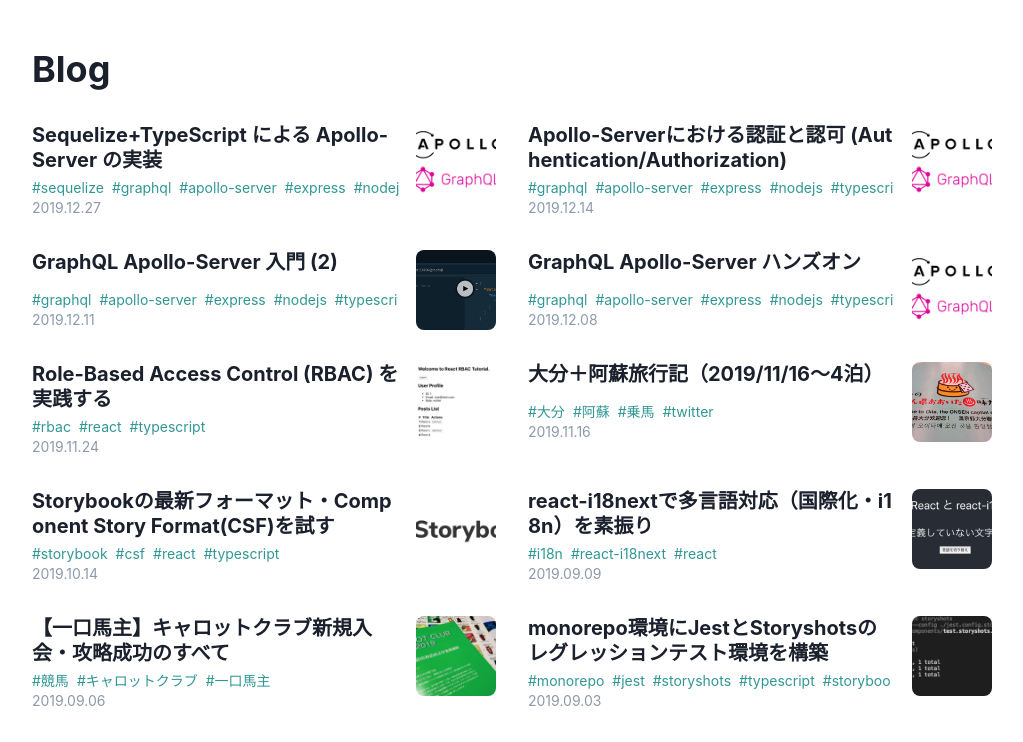
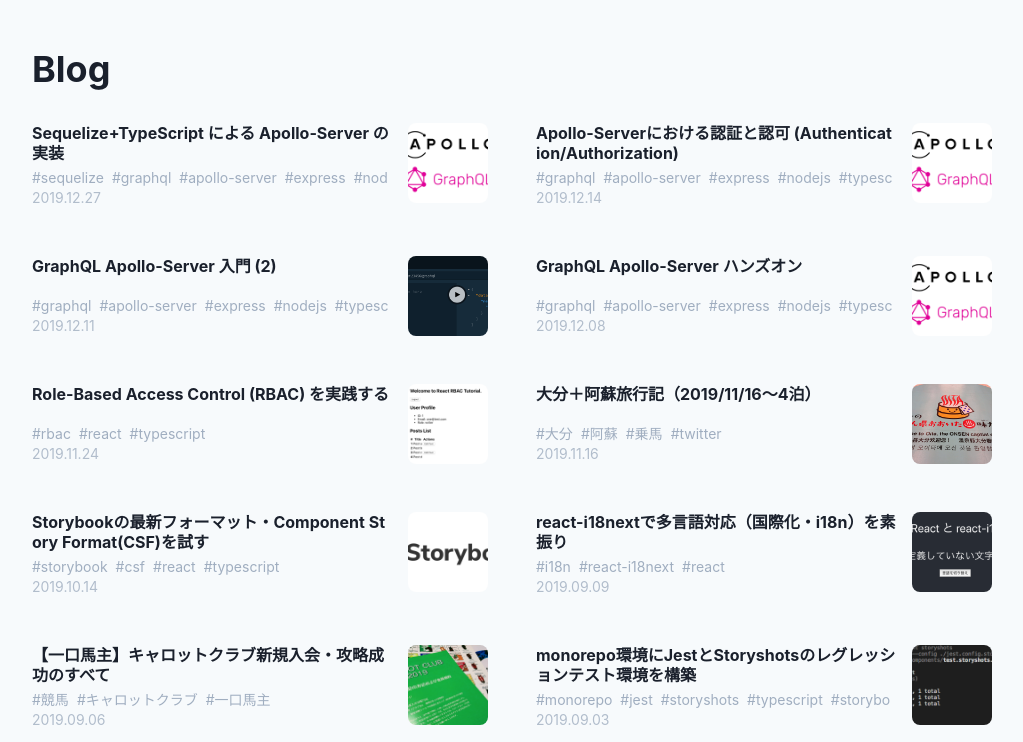
Before and after one commit to suzukalight/suzukalight-com, a Next.js app: page /blog in a window 1280 px wide. Shown: the top 742 px of the page, without its empty margins (128-1151 px from the left). Built offline with nearby package versions, Linux system fonts and the light colour scheme.

Commit message:
Update styles

```diff
--- a/src/components/molecules/ArticleList/index.tsx
+++ b/src/components/molecules/ArticleList/index.tsx
@@ -36,7 +36,7 @@
         <Flex flexGrow={1} direction="column">
           <Heading
             as="h3"
-            size="md"
+            size="sm"
             lineHeight={1.25}
             maxH="2.5em"
             overflowY="hidden"
@@ -48,10 +48,10 @@
           <Flex flexGrow={1} direction="column" justifyContent="flex-end" mt={1}>
             <Box maxH="1.25em" overflow="hidden" lineHeight="1.25" wordBreak="break-all">
               {(tags || []).map((tag) => (
-                <Text as="span" key={tag} mr={2} color="teal.500" fontSize="sm">{`#${tag}`}</Text>
+                <Text as="span" key={tag} mr={2} color="gray.400" fontSize="sm">{`#${tag}`}</Text>
               ))}
             </Box>
-            <Text fontSize="sm" color="gray.500" opacity="0.8">
+            <Text fontSize="sm" color="gray.400" opacity="0.8">
               {date ? format(new Date(date), 'yyyy.MM.dd') : ''}
             </Text>
           </Flex>
@@ -88,7 +88,7 @@
   blogRootUrl,
   blogContentsUrl,
 }) => (
-  <SimpleGrid columns={[1, 1, 2]} gap={8}>
+  <SimpleGrid columns={[1, 1, 2]} gap={[8, 8, 12]}>
     {articles.map((article) => (
       <ArticleCard
         key={article.slug}
--- a/src/pages/blog/index.tsx
+++ b/src/pages/blog/index.tsx
@@ -18,7 +18,7 @@
 };
 
 export const IndexPage: React.FC<IndexPageProps> = ({ articles }) => (
-  <Box>
+  <Box backgroundColor="gray.50">
     <Head>
       <title>Blog - suzukalight.com</title>
       <link rel="icon" href="/favicon.ico" />
```
